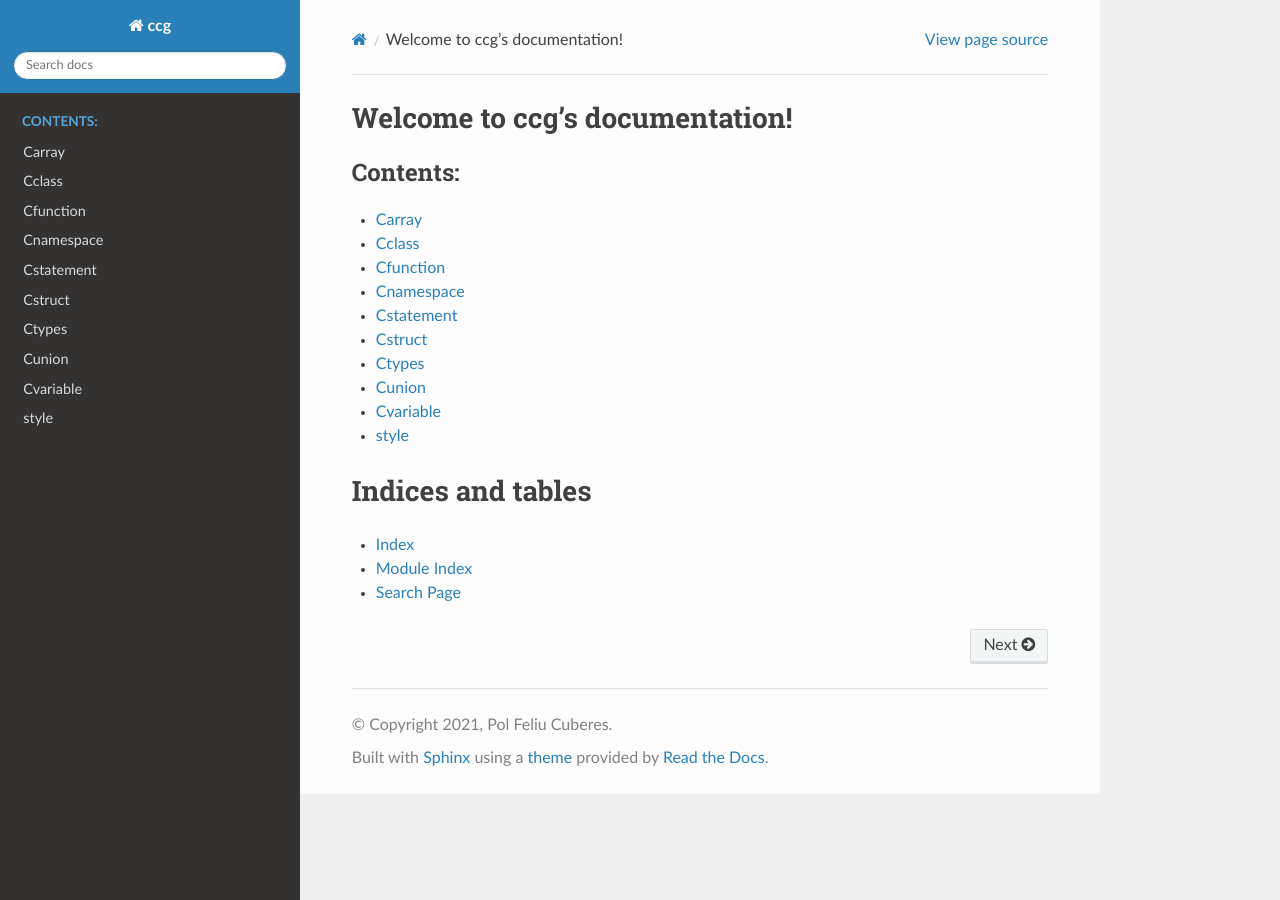
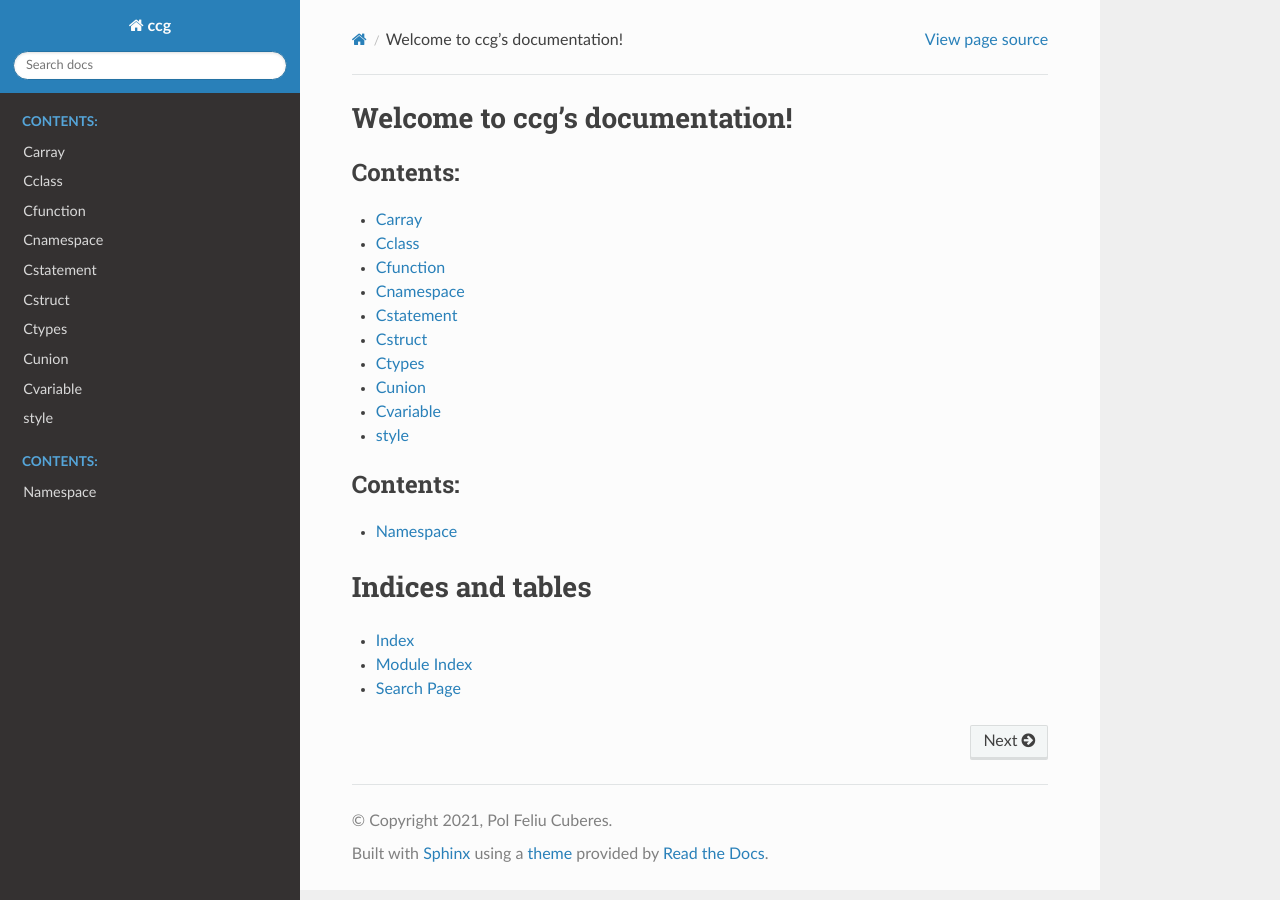
Before and after one commit to polfeliu/CCG, a Sphinx documentation site: the page built from doc/source/index.rst, in a window 1280 px wide. Built offline with Sphinx 7.4.7 and the Read the Docs theme 2.0.0, drawn with Linux system fonts in a browser that asks for light colours.

```diff
--- a/doc/source/conf.py
+++ b/doc/source/conf.py
@@ -31,7 +31,8 @@ extensions = [
     'sphinx.ext.napoleon',
     'sphinx.ext.graphviz',
     'sphinx.ext.inheritance_diagram',
-    'sphinx_exec_directive'
+    'sphinx_exec_directive',
+    'nbsphinx'
 ]
 
 # Autodoc
--- a/doc/source/index.rst
+++ b/doc/source/index.rst
@@ -16,6 +16,12 @@ Welcome to ccg's documentation!
    api/Cvariable
    api/style
 
+.. toctree::
+   :maxdepth: 1
+   :caption: Contents:
+
+   examples/namespace
+
 Indices and tables
 ==================
 
```
Also changed, not shown: doc/source/examples/namespace.ipynb (added), 4 other files.
